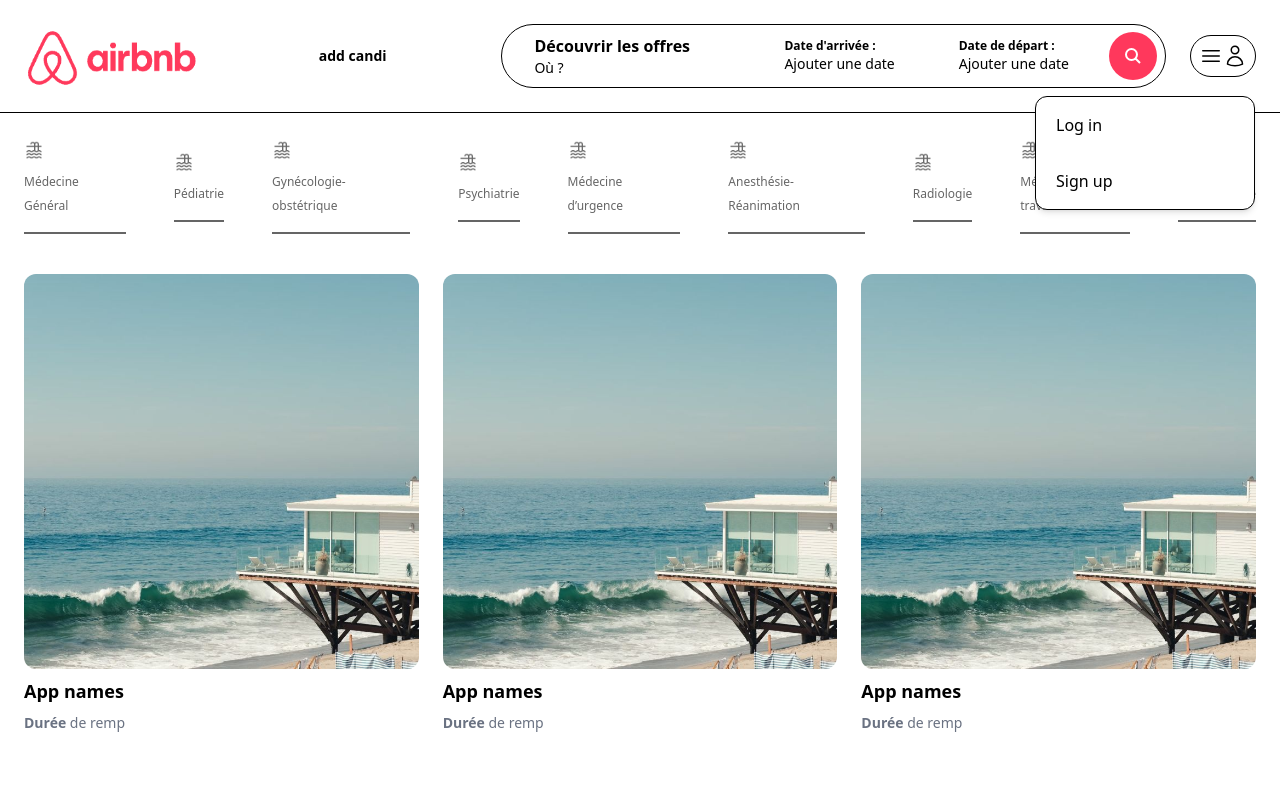
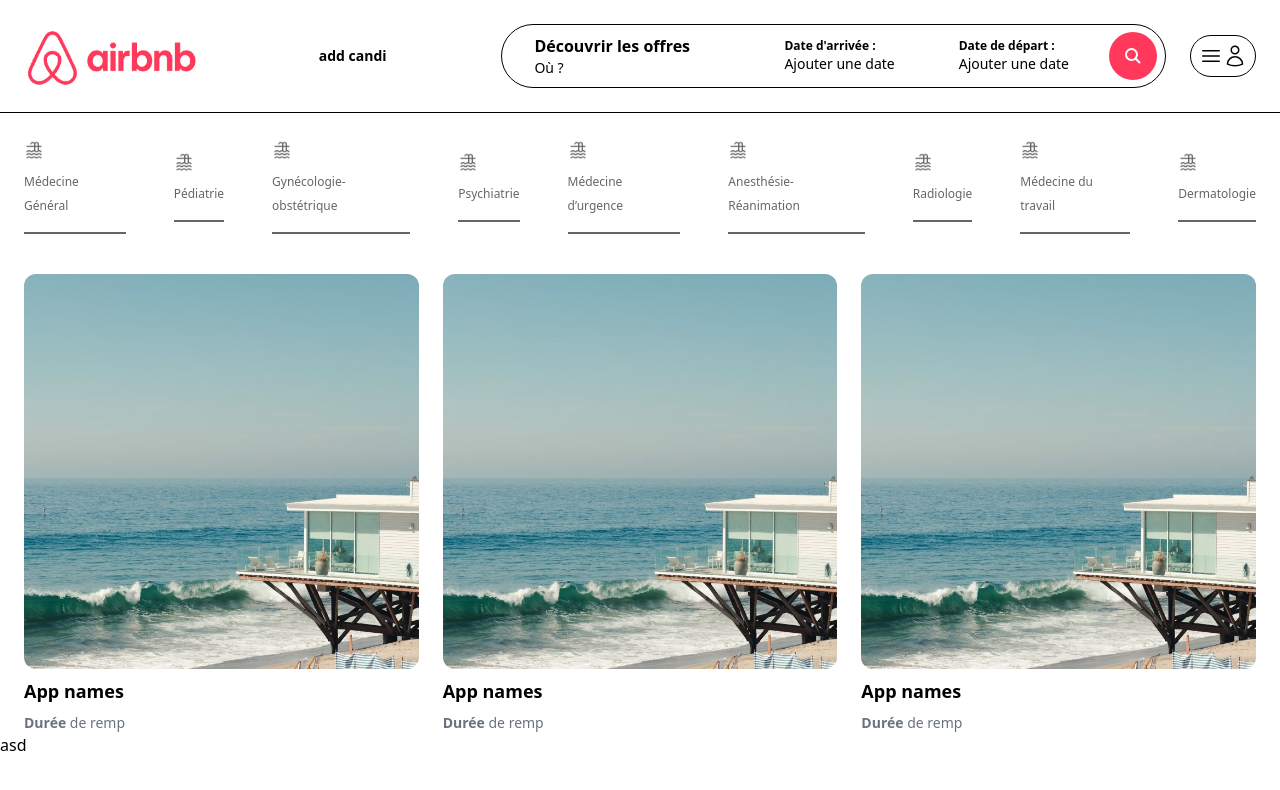
Before and after one commit to issou24/medaide, a Next.js app: page / in a window 1280 px wide. Shown: the top 790 px of the page. Built offline with nearby package versions, Linux system fonts and the light colour scheme.

Commit message:
debut modal

```diff
--- /dev/null
+++ b/app/components/modals/Modal.tsx
@@ -0,0 +1,11 @@
+'use client';
+
+const Modal: React.FC = () => {
+    return (
+        <div>
+            asd
+        </div>
+    )
+}
+
+export default Modal;
--- a/app/components/navbar/UserNav.tsx
+++ b/app/components/navbar/UserNav.tsx
@@ -5,11 +5,12 @@
 import MenuLink from "./MenuLink";
 
 const UserNav = () => {
-    const [isOpen, setIsOpen] = useState(true)
+    const [isOpen, setIsOpen] = useState(false)
 
     return(
             <div className="p-2 relative inline-block border rounded-full">
                 <button
+                    onClick={() => setIsOpen(!isOpen)}
                     className="flex items-center"
                 >
                     <svg fill="none" viewBox="0 0 24 24" strokeWidth="1.5" stroke="currentColor" className="w-6 h-6">
--- a/app/layout.tsx
+++ b/app/layout.tsx
@@ -2,6 +2,7 @@
 import { Geist, Geist_Mono } from "next/font/google";
 import "./globals.css";
 import Navbar from "./components/navbar/Navbar";
+import Modal from "./components/modals/Modal";
 
 const geistSans = Geist({
   variable: "--font-geist-sans",
@@ -33,6 +34,8 @@
         <div className="pt-32">
           {children}
         </div>
+
+        <Modal />
       </body>
     </html>
   );
```
